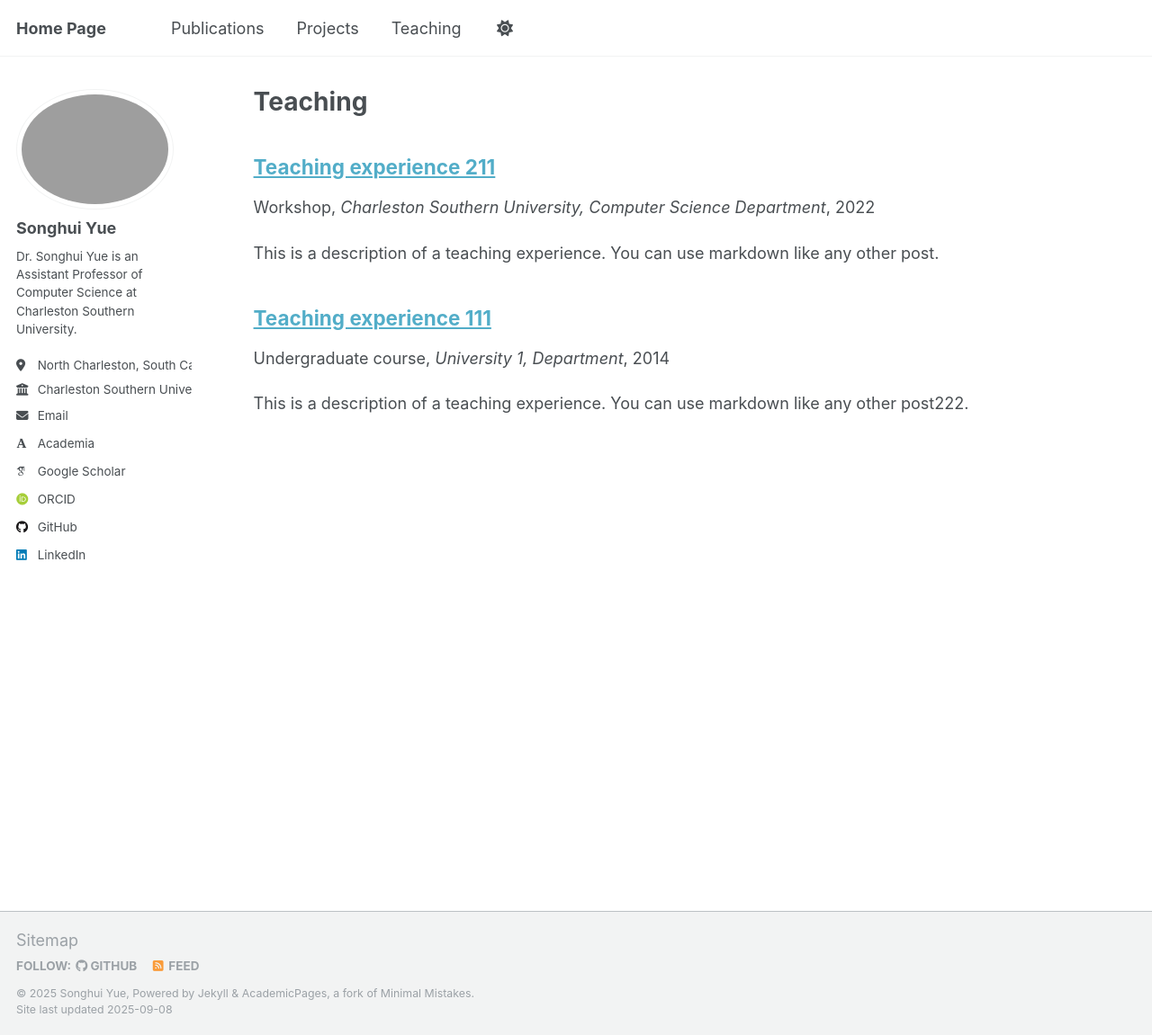
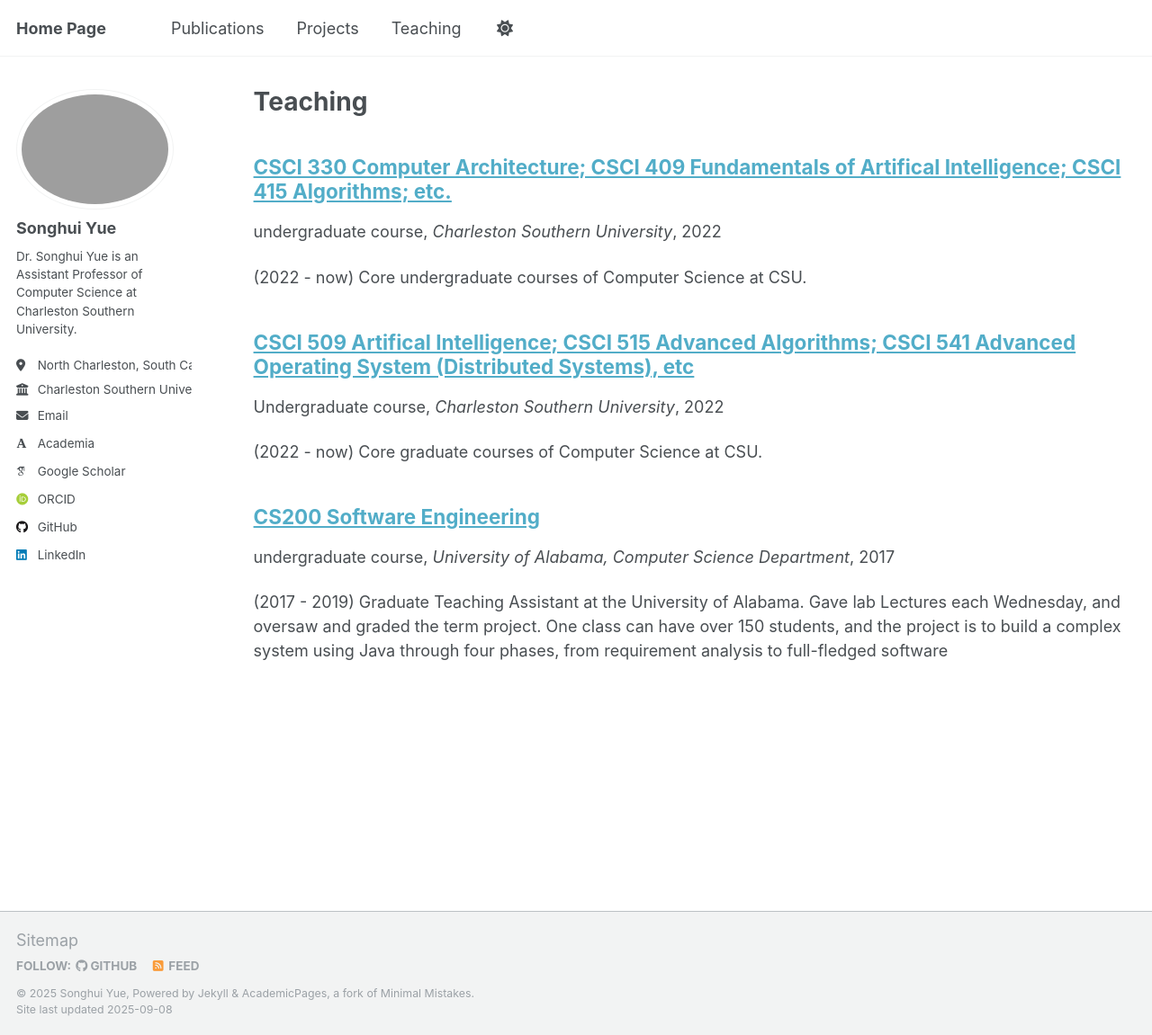
Before and after one commit to songhui01/songhui01.github.io, a Jekyll site: the page built from _pages/teaching.html, in a window 1280 px wide and 1151 px high. Shown: the whole window at 90% size. Built offline with Jekyll 4.4.1, drawn with Linux system fonts in a browser that asks for light colours; some web fonts are replaced; a script that is not in the unit is left out.

Commit message:
projects and teaching

```diff
--- a/_config.yml
+++ b/_config.yml
@@ -217,6 +217,9 @@ kramdown:
 
 # These settings control the types of collections used by the template
 collections:
+  projects:
+    output: true
+    permalink: /:collection/:path/
   teaching:
     output: true
     permalink: /:collection/:path/
@@ -255,6 +258,15 @@ defaults:
   - scope:
       path: ""
       type: teaching
+    values:
+      layout: single
+      author_profile: true
+      share: true
+      comments: true
+  # _projects
+  - scope:
+      path: ""
+      type: projects
     values:
       layout: single
       author_profile: true
--- a/_layouts/single.html
+++ b/_layouts/single.html
@@ -34,7 +34,7 @@ layout: default
           <p class="page__date"><strong><i class="fa fa-fw fa-calendar" aria-hidden="true"></i> {{ site.data.ui-text[site.locale].date_label | default: "Published:" }}</strong> <time datetime="{{ page.modified | date: "%Y-%m-%d" }}">{{ page.modified | date: "%B %d, %Y" }}</time></p>
         {% endif %}
 
-        {% if page.collection == 'teaching' %}
+        {% if page.collection == 'teaching' || page.collection == 'projects' %}
           <p> {{ page.type }}, <i>{{ page.venue }}</i>, {{ page.date | default: "1900-01-01" | date: "%Y" }} </p>
         {% elsif page.venue and page.date %}
           <p>Published in <i>{{ page.venue }}</i>, {{ page.date | default: "1900-01-01" | date: "%Y" }} </p>
--- /dev/null
+++ b/_projects/2022_p1.md
@@ -0,0 +1,15 @@
+---
+title: "Towards Automated Ontology Generation for Software Evolution Utilizing Large Language Models"
+# collection: teaching
+# type: "undergraduate course"
+permalink: /projects/
+venue: "NSF Supported"
+date: 2025-08-01
+location: "North Charleston, USA"
+---
+
+(2025 - 2027)
+
+Software development processes produce large volumes of data that are often overlooked, difficult to visualize, and challenging to revisit or trace over time. These assets contain valuable knowledge that, if properly extracted, can support meaningful visualization and intelligent reasoning. Ontology is widely recognized as a practical approach to knowledge representation and enables efficient reasoning over structured information. A key challenge in ontology generation for software processes is that its automation cannot scale to handle the continuously accumulating and evolving data. This project aims to resolve this issue by innovatively applying large language models to automatically generate ontologies from data created in software engineering life cycles.
+
+By bridging knowledge representation and software process, this project produces ontologies that enable intelligent reasoning for software development tasks and broader stakeholder engagement with software systems. The project introduces custom metrics to assess the usability of the ontologies for downstream tasks such as change impact analysis, version comparison, and code generation. It also develops tools for supporting the ontology generation automation workflow and visualizing and refining ontologies. The resulting ontology repositories and software tools contribute to improved understanding and automation in evolving software systems.
--- a/_teaching/2014-spring-teaching-1.md
+++ /dev/null
@@ -1,20 +0,0 @@
----
-title: "Teaching experience 111"
-collection: teaching
-type: "Undergraduate course"
-permalink: /teaching/2014-spring-teaching-1
-venue: "University 1, Department"
-date: 2014-01-01
-location: "City, Country"
----
-
-This is a description of a teaching experience. You can use markdown like any other post222.
-
-Heading 1
-======
-
-Heading 2
-======
-
-Heading 3
-======
--- a/_teaching/2015-spring-teaching-2.md
+++ b/_teaching/2015-spring-teaching-2.md
@@ -1,14 +1,14 @@
 ---
-title: "Teaching experience 211"
+title: "CS200 Software Engineering"
 collection: teaching
-type: "Workshop"
+type: "undergraduate course"
 permalink: /teaching/2015-spring-teaching-1
-venue: "Charleston Southern University, Computer Science Department"
-date: 2022-08-01 - Now
-location: "North Charleston, South Carolina"
+venue: "University of Alabama, Computer Science Department"
+date: 2017-08-01
+location: "Tuscaloosa, USA"
 ---
 
-This is a description of a teaching experience. You can use markdown like any other post.
+(2017 - 2019) Graduate Teaching Assistant at the University of Alabama. Gave lab Lectures each Wednesday, and oversaw and graded the term project. One class can have over 150 students, and the project is to build a complex system using Java through four phases, from requirement analysis to full-fledged software
 
 Heading 1
 ======
--- /dev/null
+++ b/_teaching/2022-fall-teaching-1.md
@@ -0,0 +1,20 @@
+---
+title: "CSCI 509 Artifical Intelligence; CSCI 515 Advanced Algorithms; CSCI 541 Advanced Operating System (Distributed Systems), etc"
+collection: teaching
+type: "Undergraduate course"
+# permalink: /teaching/2014-spring-teaching-1
+venue: "Charleston Southern University"
+date: 2022-08-01
+location: "North Charleston, USA"
+---
+
+(2022 - now) Core graduate courses of Computer Science at CSU.
+
+Heading 1
+======
+
+Heading 2
+======
+
+Heading 3
+======
--- /dev/null
+++ b/_teaching/2022-fall-teaching-2.md
@@ -0,0 +1,20 @@
+---
+title: "CSCI 330 Computer Architecture; CSCI 409 Fundamentals of Artifical Intelligence; CSCI 415 Algorithms; etc."
+collection: teaching
+type: "undergraduate course"
+# permalink: /teaching/2014-spring-teaching-1
+venue: "Charleston Southern University"
+date: 2022-08-01
+location: "North Charleston, USA"
+---
+
+(2022 - now) Core undergraduate courses of Computer Science at CSU.
+
+Heading 1
+======
+
+Heading 2
+======
+
+Heading 3
+======
```
Also changed, not shown: _pages/markdown.md (+1 -0 lines), _pages/projects.html (added, +12 -0 lines), 1 other file.
